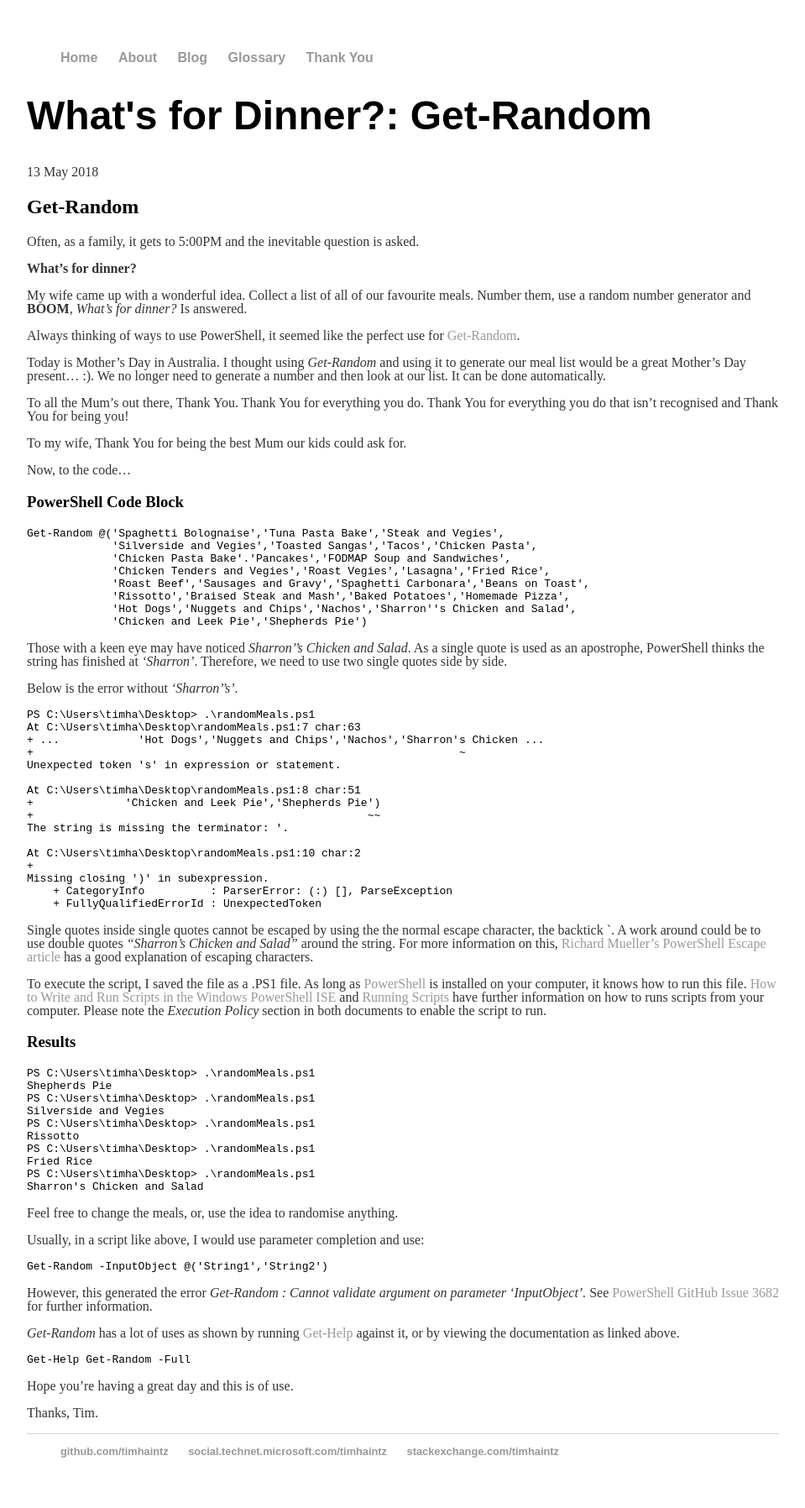
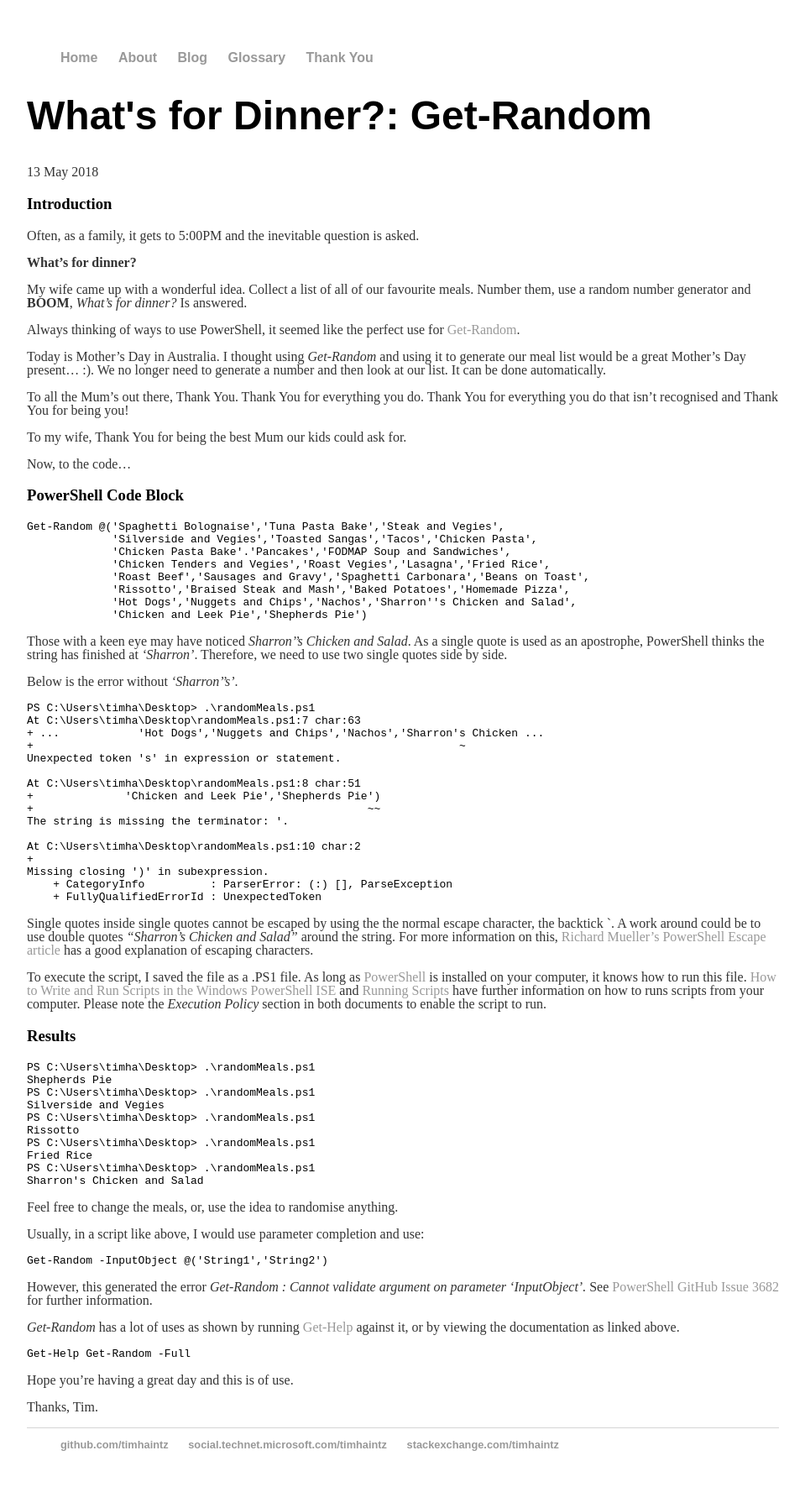
Before and after one commit to timhaintz/timhaintz.github.io, a Jekyll site: the page built from _posts/2018-05-13-Whats-for-Dinner-Get-Random.md, in a window 1280 px wide. Shown: the whole page at 84% size, without its empty margins (160-1119 px from the left). Built offline with Jekyll 4.4.1, drawn with Linux system fonts in a browser that asks for light colours.

Commit message:
Update 2018-05-13-Whats-for-Dinner-Get-Random.md

```diff
--- a/_posts/2018-05-13-Whats-for-Dinner-Get-Random.md
+++ b/_posts/2018-05-13-Whats-for-Dinner-Get-Random.md
@@ -3,7 +3,7 @@ layout: post
 title: "What's for Dinner?: Get-Random"
 date: 2018-05-13
 ---
-## Get-Random
+### Introduction
 
 Often, as a family, it gets to 5:00PM and the inevitable question is asked.
 
```
